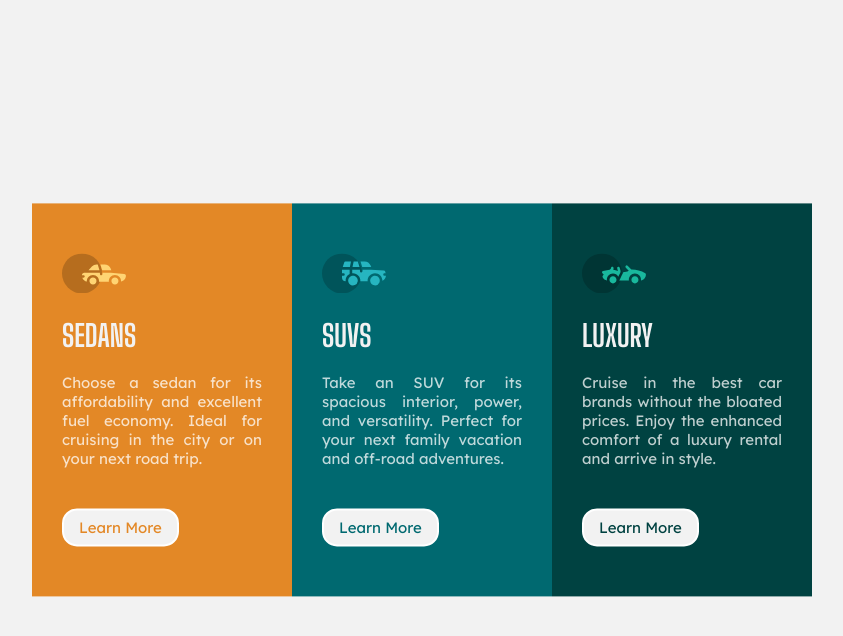
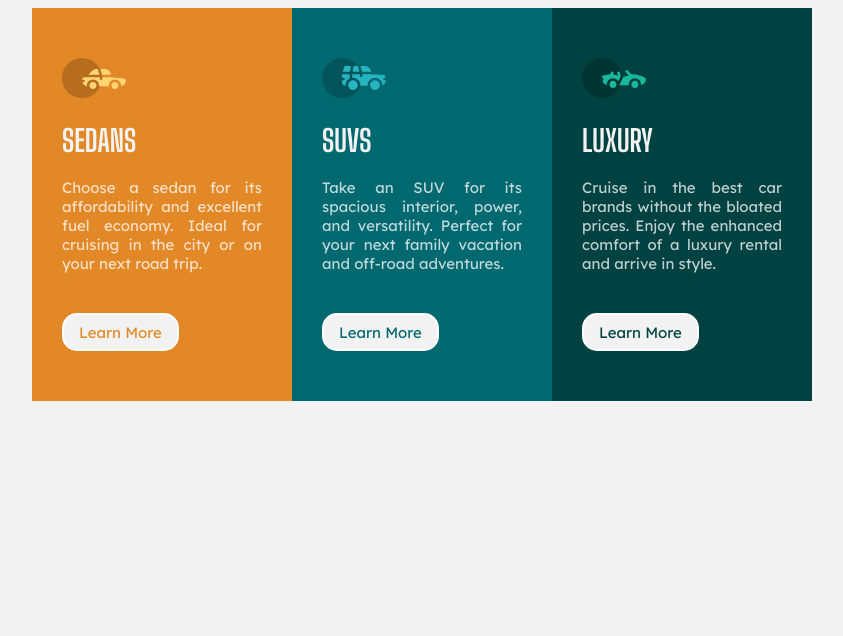
Before and after one commit to minhlong149/3-column-preview-card-component, a plain HTML site: page index.html in a window 1280 px wide. Shown: the whole page, without its empty margins (218-1061 px from the left). Drawn offline with Linux system fonts and the light colour scheme.

Commit message:
fix column view

```diff
--- a/style.css
+++ b/style.css
@@ -29,17 +29,12 @@ body {
 
 @media (min-width: 800px) {
   .component {
-    position: absolute;
-    top: 50%;
-    left: 50%;
-    transform: translate(-50%, -50%);
     flex-direction: row;
   }
 }
 
 /* ---Card information--- */
 .card {
-  display: inline-block;
   width: 200px;
   padding: 50px 30px;
 }
```
